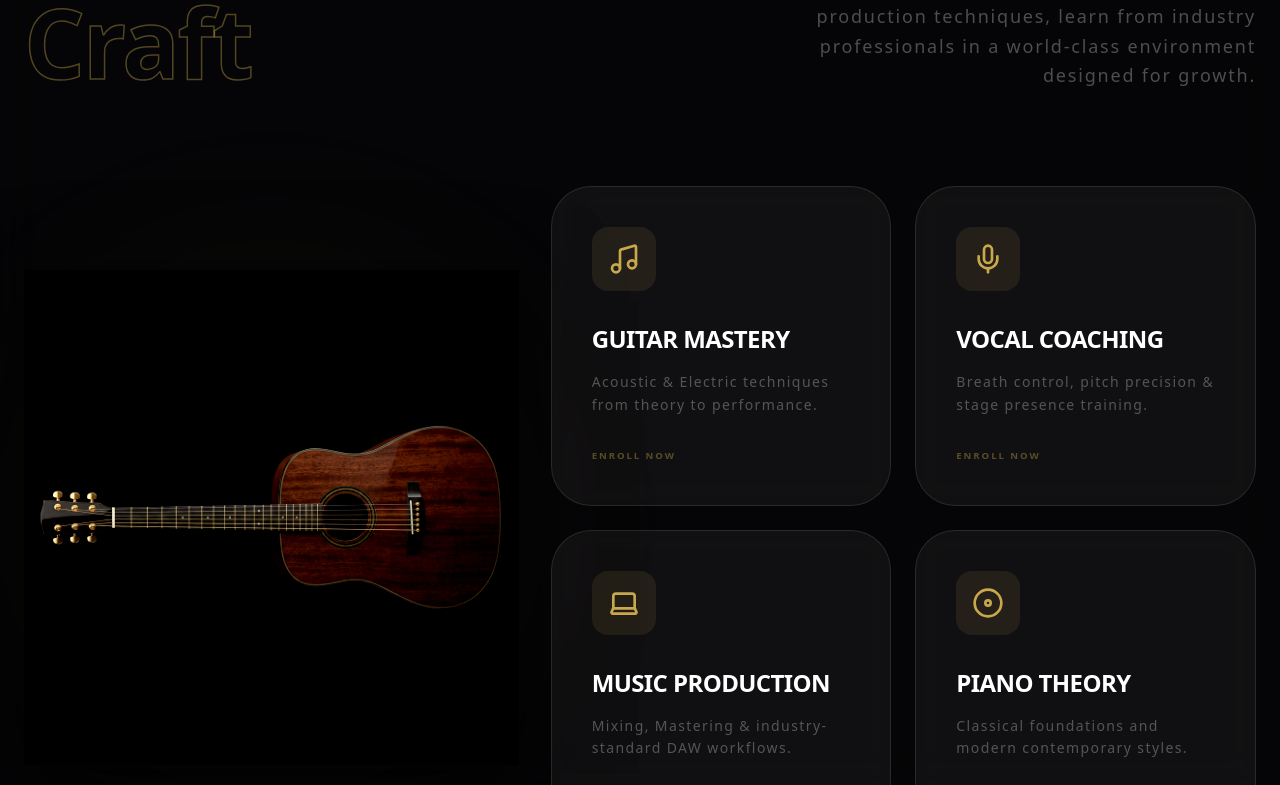
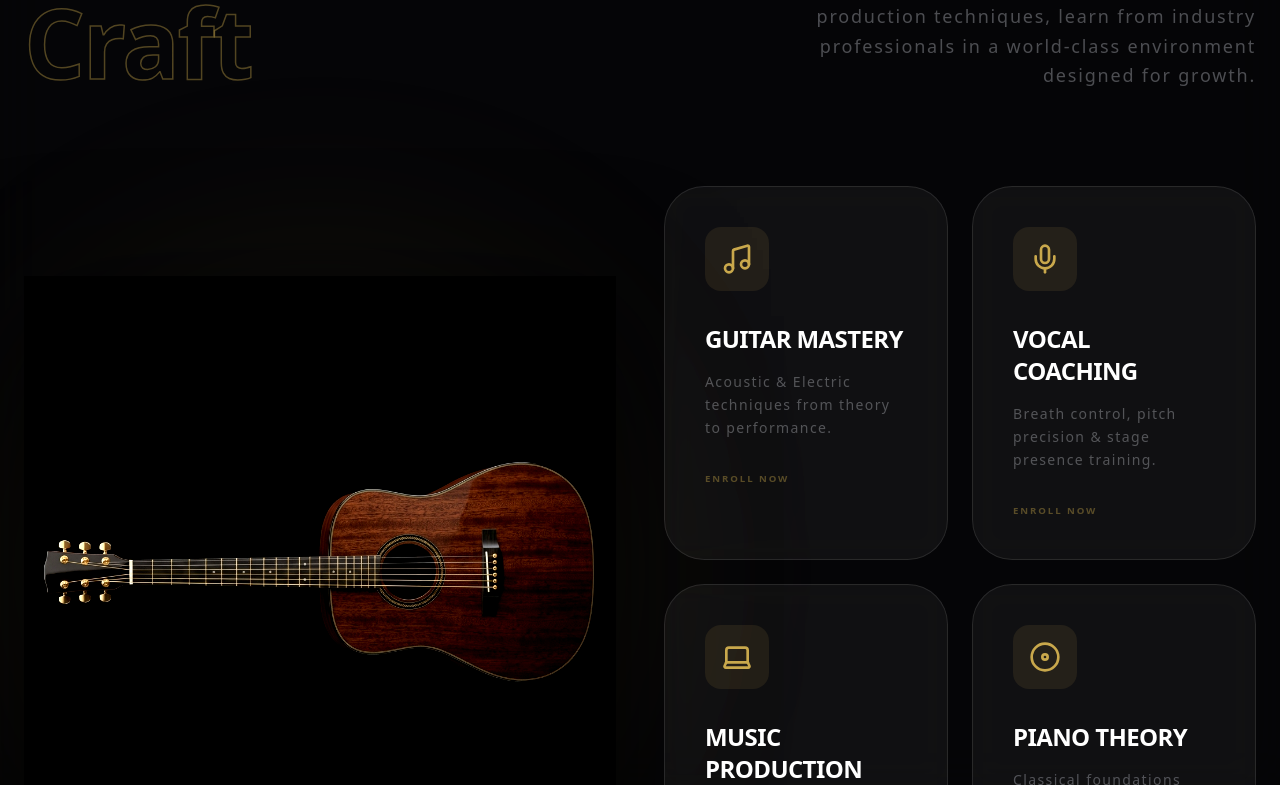
Before and after one commit to JahanzebBalcoh-Personal/NextNoteStudio, a Next.js app: page / in a window 1280 px wide. Shown: the part 3941-4726 px from the top of the page. Built offline with nearby package versions, Linux system fonts and the light colour scheme.

Commit message:
feat: enlarge CEO portrait and optimize image cropping for better visibility

```diff
--- a/app/page.tsx
+++ b/app/page.tsx
@@ -93,7 +93,7 @@ function ParallaxImage({ src, alt, className }: { src: string, alt: string, clas
 
   return (
     <div ref={ref} className={`overflow-hidden ${className || 'relative w-full h-full'}`}>
-      <motion.div style={{ y, scale }} className="absolute inset-[-25%] w-[150%] h-[150%]">
+      <motion.div style={{ y, scale }} className="absolute inset-[-10%] w-[120%] h-[120%]">
         <Image src={src} alt={alt} fill className="object-cover" />
       </motion.div>
     </div>
@@ -500,18 +500,18 @@ export default function Home() {
             </motion.p>
           </div>
 
-          <div className="grid grid-cols-1 lg:grid-cols-12 gap-8 items-center">
-            <div className="lg:col-span-5 relative h-[300px] lg:h-[500px]">
+          <div className="grid grid-cols-1 lg:grid-cols-12 gap-12 items-center">
+            <div className="lg:col-span-6 relative h-[400px] lg:h-[600px]">
               <motion.div
-                initial={{ opacity: 0, x: -50 }} whileInView={{ opacity: 1, x: 0 }} transition={{ duration: 1 }} viewport={{ once: true }}
+                initial={{ opacity: 0, scale: 0.9 }} whileInView={{ opacity: 1, scale: 1 }} transition={{ duration: 1 }} viewport={{ once: true }}
                 className="absolute inset-0 w-full h-full"
               >
-                <div className="absolute inset-0 bg-gold/10 blur-[100px] rounded-full animate-pulse"></div>
-                <Image src="/realistic_guitar.png" alt="Guitar Lessons" fill className="object-contain drop-shadow-[0_30px_50px_rgba(0,0,0,0.8)] filter contrast-125" />
+                <div className="absolute inset-0 bg-gold/20 blur-[120px] rounded-full animate-pulse"></div>
+                <Image src="/realistic_guitar.png" alt="Guitar Lessons" fill className="object-contain drop-shadow-[0_40px_70px_rgba(0,0,0,0.9)] filter contrast-125 brightness-110" />
               </motion.div>
             </div>
 
-            <div className="lg:col-span-7 grid grid-cols-1 md:grid-cols-2 gap-6">
+            <div className="lg:col-span-6 grid grid-cols-1 md:grid-cols-2 gap-6">
               {[
                 { title: "Guitar Mastery", desc: "Acoustic & Electric techniques from theory to performance.", icon: Music },
                 { title: "Vocal Coaching", desc: "Breath control, pitch precision & stage presence training.", icon: Mic },
@@ -550,16 +550,16 @@ export default function Home() {
           <motion.div initial="hidden" whileInView="visible" viewport={{ once: true }} variants={revealVariant} className="mb-24">
             <h2 className="section-title">Visionary<br />Leadership</h2>
           </motion.div>
-          <div className="flex justify-center max-w-4xl mx-auto relative perspective-[2000px]">
-            <div className="absolute inset-0 bg-gold/5 blur-[120px] rounded-full animate-pulse z-0 pointer-events-none"></div>
+          <div className="flex justify-center max-w-5xl mx-auto relative perspective-[2000px]">
+            <div className="absolute inset-0 bg-gold/10 blur-[150px] rounded-full animate-pulse z-0 pointer-events-none"></div>
 
             <motion.div
               initial={{ opacity: 0, y: 60 }}
               whileInView={{ opacity: 1, y: 0 }}
-              whileHover={{ scale: 1.05, rotateY: 8, rotateX: -5 }}
+              whileHover={{ scale: 1.02, rotateY: 5, rotateX: -2 }}
               transition={{ duration: 1, type: "spring", bounce: 0.3 }}
               viewport={{ once: true }}
-              className="relative z-10 w-full max-w-sm group cursor-pointer"
+              className="relative z-10 w-full max-w-2xl group cursor-pointer"
             >
               <div className="relative rounded-[3rem] overflow-hidden border border-white/10 glass transition-all duration-700 group-hover:border-gold/30">
 
```
